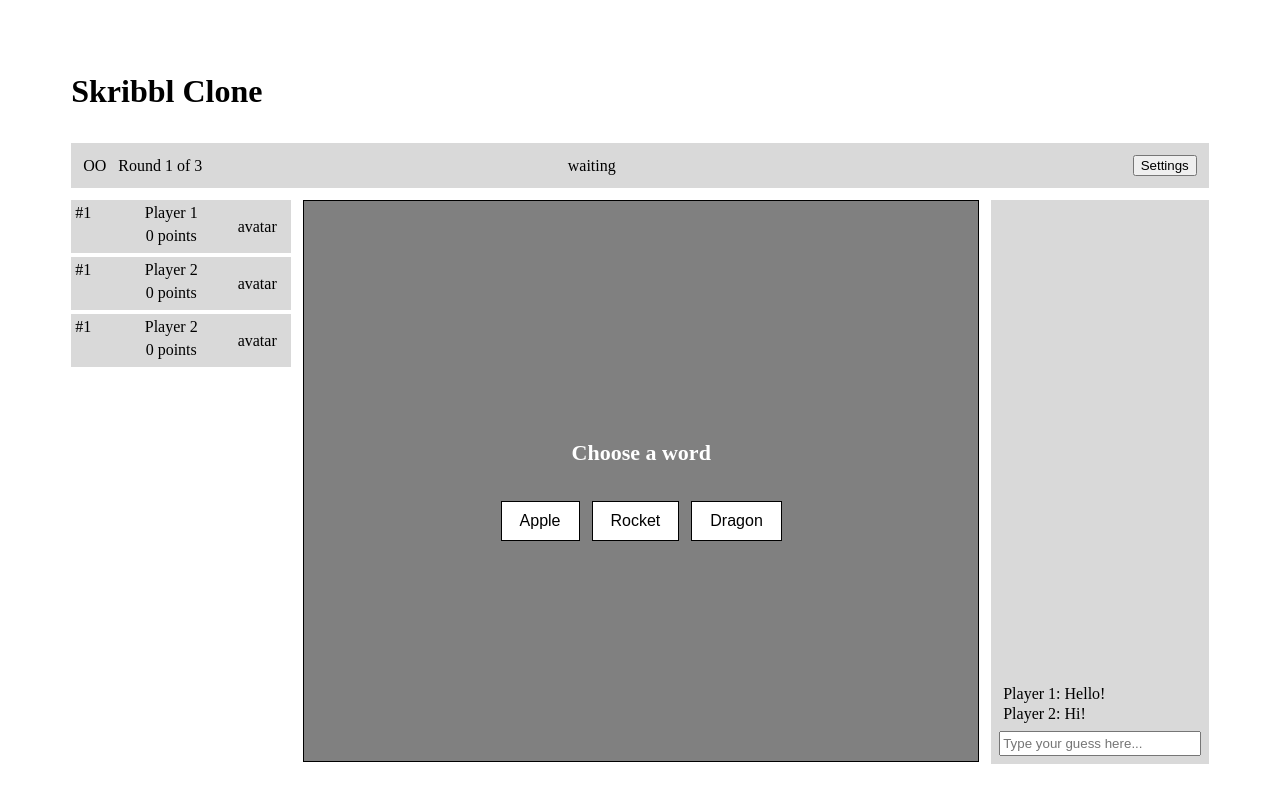
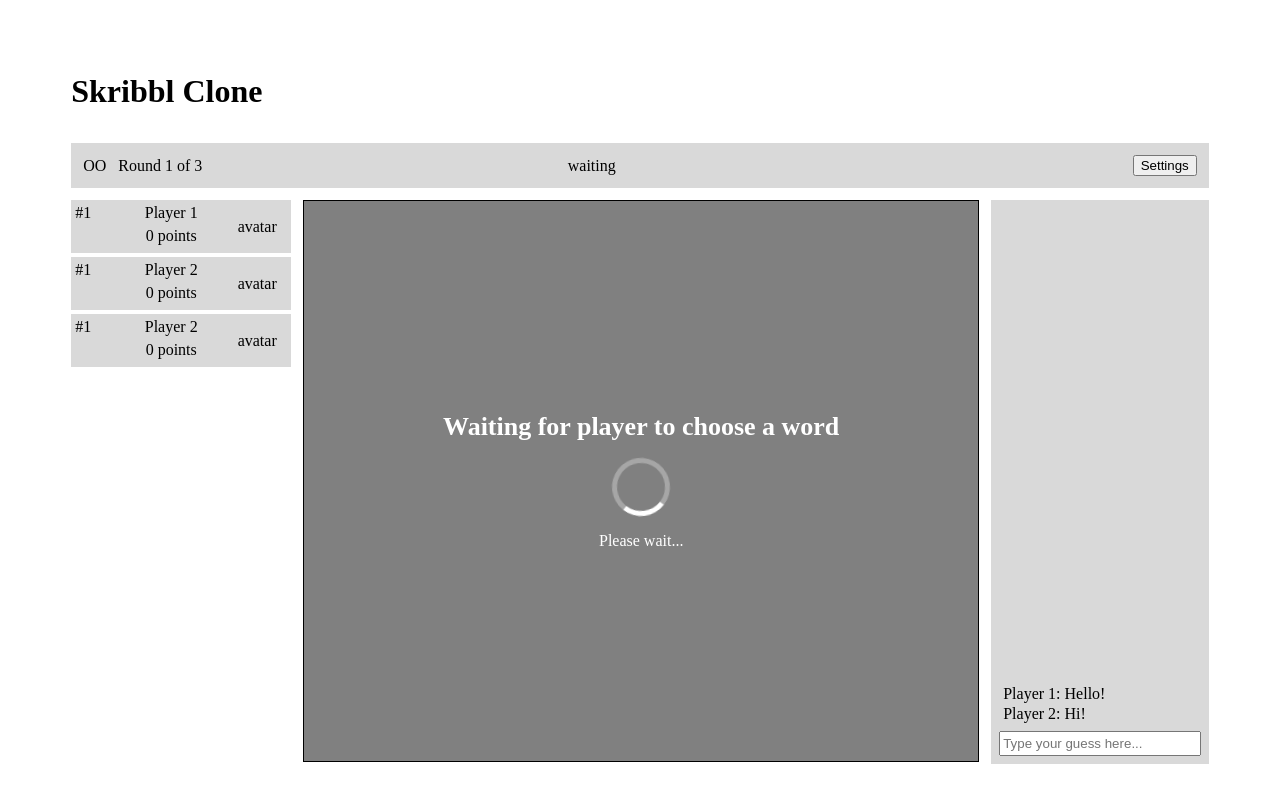
Before and after one commit to Nevil-MS/scribble-clone, a React (Vite) app in the folder frontend/: page / in a window 1280 px wide. Shown: the top 802 px of the page. Built offline with nearby package versions, Linux system fonts and the light colour scheme.

Commit message:
added 'waiting for player to choose word' overlay

```diff
--- /dev/null
+++ b/frontend/src/components/WaitingOverlay.css
@@ -0,0 +1,40 @@
+.canvas-overlay {
+    position: absolute;
+    inset: 0;
+
+    display: flex;
+    flex-direction: column;
+    justify-content: center;
+    align-items: center;
+    gap: 18px;
+
+    background: rgba(45, 50, 75, 0.55);
+    z-index: 10;
+}
+
+.canvas-overlay h2 {
+    color: white;
+    margin: 0;
+    font-size: 26px;
+    text-align: center;
+}
+
+.canvas-overlay p {
+    color: white;
+    margin: 0;
+    font-size: 16px;
+}
+
+.waiting-spinner {
+    width: 48px;
+    height: 48px;
+    border: 5px solid rgba(255,255,255,0.3);
+    border-top: 5px solid white;
+    border-radius: 50%;
+    animation: spin 1s linear infinite;
+}
+
+@keyframes spin {
+    from { transform: rotate(0deg); }
+    to   { transform: rotate(360deg); }
+}
--- /dev/null
+++ b/frontend/src/components/WaitingOverlay.jsx
@@ -0,0 +1,15 @@
+import "./WaitingOverlay.css";
+
+function WaitingOverlay() {
+  return (
+    <div className="canvas-overlay">
+      <h2>Waiting for player to choose a word</h2>
+
+      <div className="waiting-spinner"></div>
+
+      <p>Please wait...</p>
+    </div>
+  );
+}
+
+export default WaitingOverlay;
--- a/frontend/src/pages/GamePage.jsx
+++ b/frontend/src/pages/GamePage.jsx
@@ -4,10 +4,12 @@ import GameStatusBar from "../components/GameStatusBar";
 import PlayerList from "../components/PlayerList";
 import Chat from "../components/Chat";
 import ChooseWordOverlay from "../components/ChooseWordOverlay";
+import WaitingOverlay from "../components/WaitingOverlay";
 import "./GamePage.css";
 
 function GamePage() {
-  const [showChooseOverlay, setShowChooseOverlay] = useState(true);
+  const [gameState, setGameState] = useState("waiting");
+  // States: waiting | choosing | drawing
 
   return (
     <main>
@@ -27,15 +29,17 @@ function GamePage() {
               ></canvas>
             </div>
 
-            {showChooseOverlay && (
+            {gameState === "waiting" && <WaitingOverlay />}
+
+            {gameState === "choosing" && (
               <ChooseWordOverlay
-                onChoose={() => setShowChooseOverlay(false)}
+                onChoose={() => setGameState("drawing")}
               />
             )}
 
             <div
               className={`canvas-toolbar ${
-                showChooseOverlay ? "toolbar-hidden" : ""
+                gameState !== "drawing" ? "toolbar-hidden" : ""
               }`}
             >
               <div className="tool-group">
```
